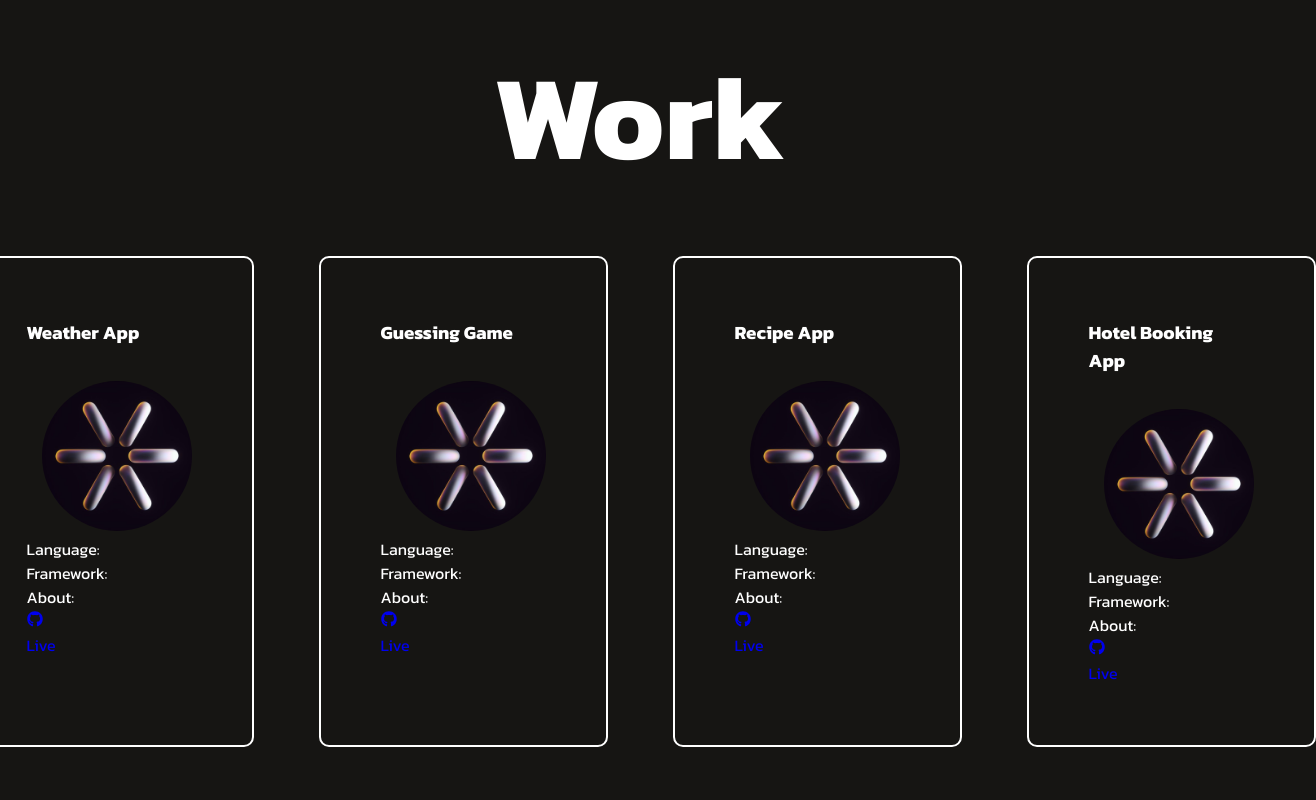
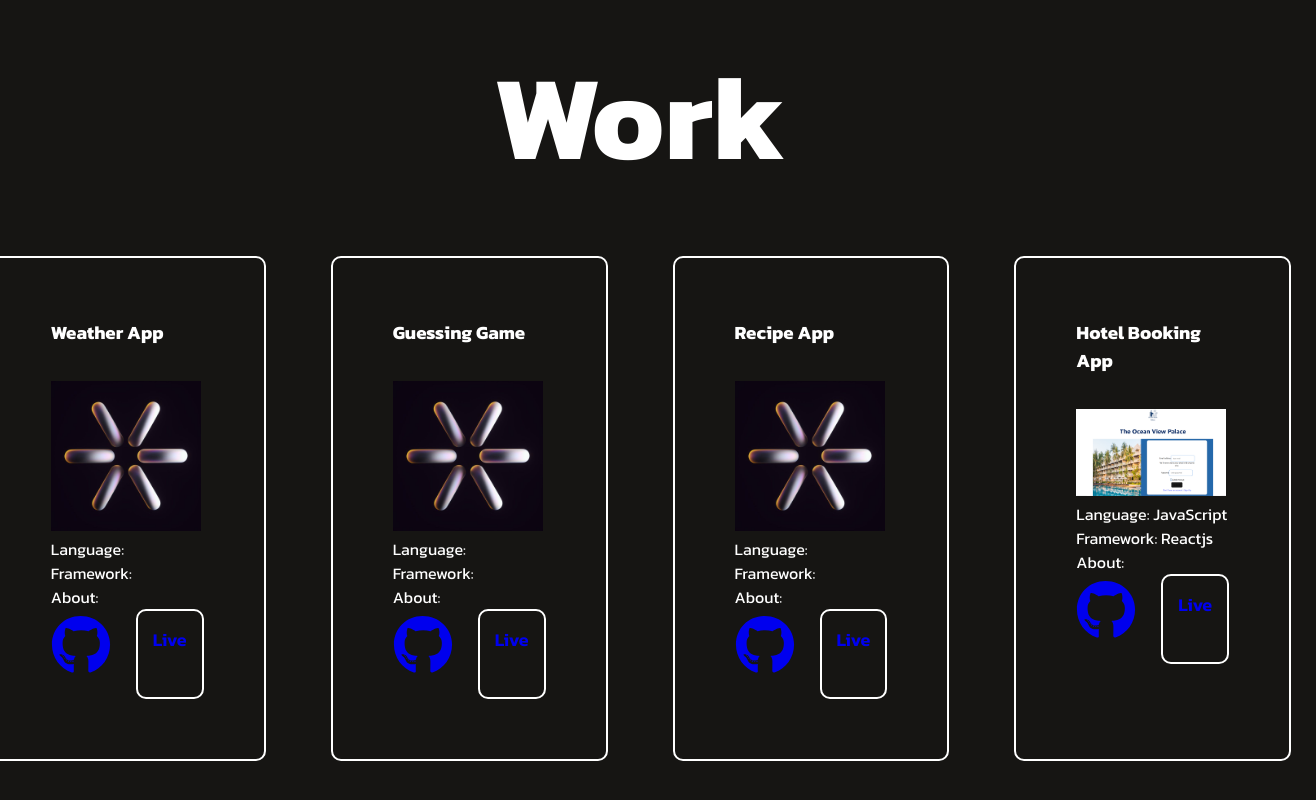
Before and after one commit to ReaDaCoder/professional-portfolio-website, a React (Vite) app: page / in a window 1280 px wide. Shown: the part 1734-2534 px from the top of the page, 1316 px wide, since content can reach past the window. Built offline with nearby package versions, Linux system fonts and the light colour scheme.

Commit message:
linked hotel app and cv

```diff
--- a/public/Components/HomePage.jsx
+++ b/public/Components/HomePage.jsx
@@ -7,8 +7,8 @@ export default function HomePage(){
         <h1 className='main-heading'>Reabetswe Makgabutla</h1>
         <h2 className="id">Full stack, Mobile and Web Developer</h2>
         <div className="hero-action">
-            <div className="hero-connect">Connect with me</div>
-            < div className="hero-cv">Resume</div>
+            <div className="hero-connect"><a href="#contacts">Contact Me</a></div>
+            < div className="hero-cv"><a href="https://storage.googleapis.com/uxfolio/679ab84ba206fa12cbc06b0d/Reabetswe_Makgabutla_-_20250129_d8b.docx">Resume</a></div>
         </div>
         </>
     )
--- a/public/Components/Work.jsx
+++ b/public/Components/Work.jsx
@@ -71,21 +71,21 @@ export default function Work() {
         <div className="work">
           <h3>Hotel Booking App</h3>
           <img
-            src="/src/assets/work-cover-img.jpg"
+            src="/src/assets/hotel-app.png"
             alt="React Image"
             width="150"
             className="work-img"
           />
           <div className="work-tools">
             <ul className="tools-list">
-              <li className="tool-item">Language:</li>
-              <li className="tool-item">Framework:</li>
+              <li className="tool-item">Language: JavaScript</li>
+              <li className="tool-item">Framework: Reactjs</li>
               <li className="tool-item">About:</li>
             </ul>
           </div>
           <div className="code-live">
-            <div className="code"><a href="#"><FaGithub /></a></div>
-            <div className="live"><a href="#">Live</a></div>
+            <div className="code"><a href="https://github.com/ReaDaCoder/hotel-booking-app.git"><FaGithub /></a></div>
+            <div className="live"><a href="https://hotel-booking-app-one-nu.vercel.app/">Live</a></div>
           </div>
         </div>
       </div>
--- a/src/App.css
+++ b/src/App.css
@@ -89,7 +89,7 @@ body {
   line-height: 40px;
 }
 
-img {
+.profile-img {
   border-radius: 60%;
   margin-left: 15px;
 }
@@ -243,6 +243,24 @@ flex-direction: column;
   color:red;
 }
 
+.code-live{
+  display: flex;
+  gap: 25px;
+}
+
+.code{
+  font-size: 60px;
+  color: #161513;
+}
+
+.live{
+  border-radius: 10px;
+  border: 2px solid white;
+  padding:15px 15px 5px 15px;
+  font-weight: 600;
+  font-size: large;
+}
+
 .contact-container{
   margin: 25px;
   margin-bottom: 30px;
```
Also changed, not shown: src/assets/hotel-app.png (added).
